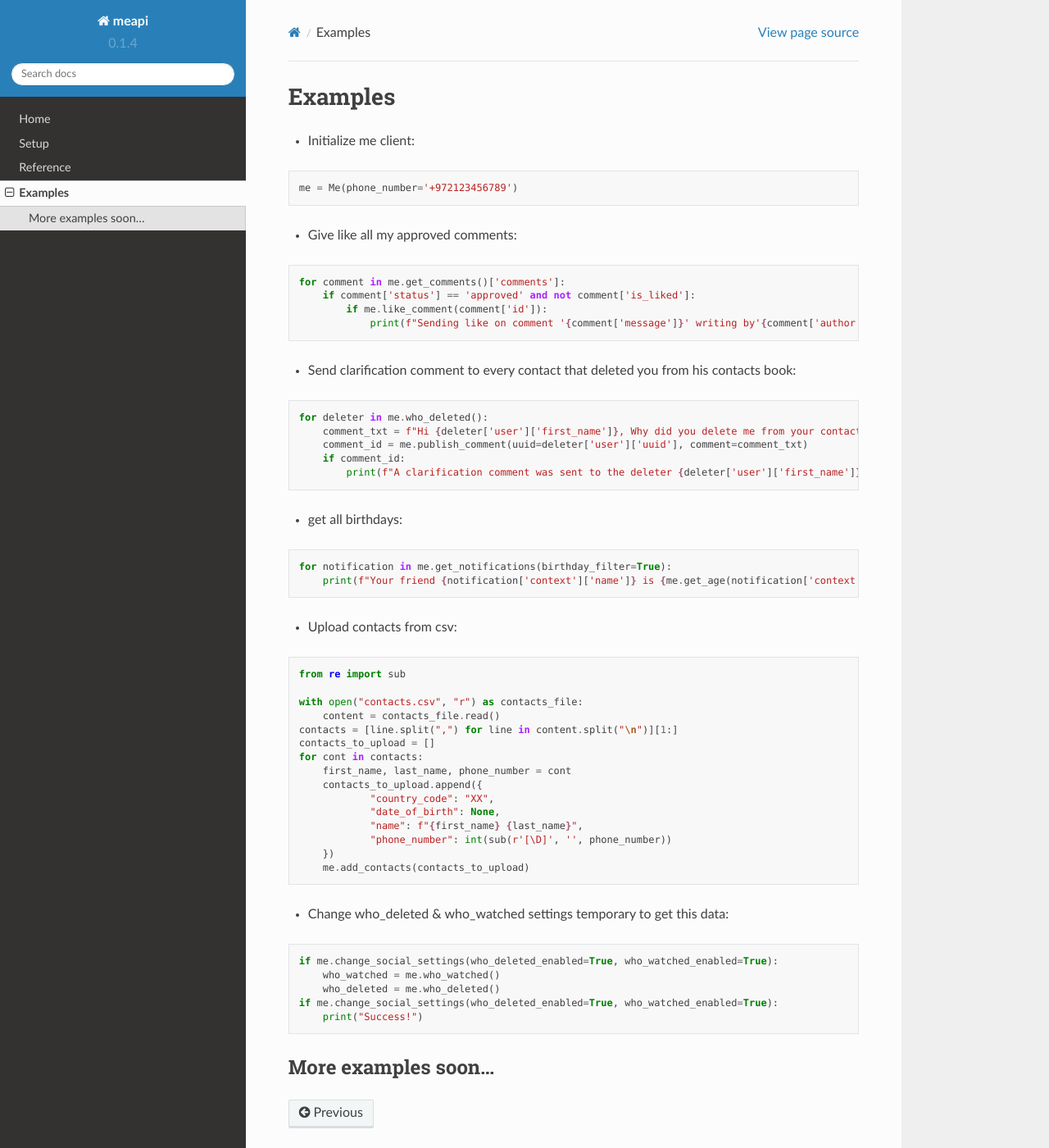
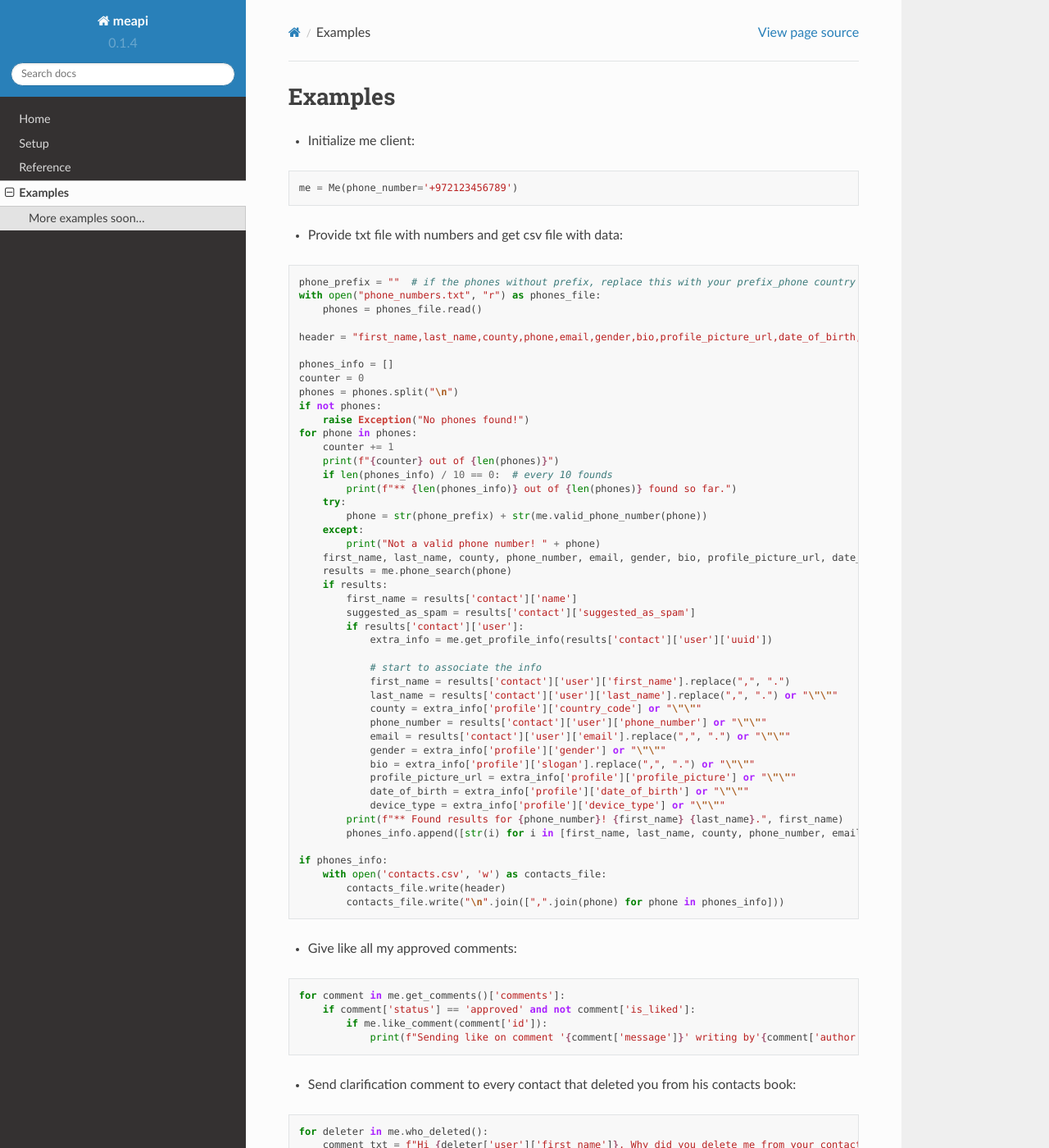
Before and after one commit to maorgershman/meapi, a Sphinx documentation site: the page built from docs/source/examples.rst, in a window 1280 px wide and 1400 px high. Shown: the whole window at 82% size. Built offline with Sphinx 7.4.7 and the Read the Docs theme 2.0.0, drawn with Linux system fonts in a browser that asks for light colours.

Commit message:
[examples.py] Add example

```diff
--- a/docs/source/examples.rst
+++ b/docs/source/examples.rst
@@ -6,6 +6,57 @@ Examples
 .. code-block:: python
 
     me = Me(phone_number='+972123456789')
+
+- Provide txt file with numbers and get csv file with data:
+
+.. code-block:: python
+
+    phone_prefix = ""  # if the phones without prefix, replace this with your prefix_phone country (972 etc.)
+    with open("phone_numbers.txt", "r") as phones_file:
+        phones = phones_file.read()
+
+    header = "first_name,last_name,county,phone,email,gender,bio,profile_picture_url,date_of_birth,device_type,suggested_as_spam\n"
+
+    phones_info = []
+    counter = 0
+    phones = phones.split("\n")
+    if not phones:
+        raise Exception("No phones found!")
+    for phone in phones:
+        counter += 1
+        print(f"{counter} out of {len(phones)}")
+        if len(phones_info) / 10 == 0:  # every 10 founds
+            print(f"** {len(phones_info)} out of {len(phones)} found so far.")
+        try:
+            phone = str(phone_prefix) + str(me.valid_phone_number(phone))
+        except:
+            print("Not a valid phone number! " + phone)
+        first_name, last_name, county, phone_number, email, gender, bio, profile_picture_url, date_of_birth, device_type, suggested_as_spam = ("\"\"",) * 11
+        results = me.phone_search(phone)
+        if results:
+            first_name = results['contact']['name']
+            suggested_as_spam = results['contact']['suggested_as_spam']
+            if results['contact']['user']:
+                extra_info = me.get_profile_info(results['contact']['user']['uuid'])
+
+                # start to associate the info
+                first_name = results['contact']['user']['first_name'].replace(",", ".")
+                last_name = results['contact']['user']['last_name'].replace(",", ".") or "\"\""
+                county = extra_info['profile']['country_code'] or "\"\""
+                phone_number = results['contact']['user']['phone_number'] or "\"\""
+                email = results['contact']['user']['email'].replace(",", ".") or "\"\""
+                gender = extra_info['profile']['gender'] or "\"\""
+                bio = extra_info['profile']['slogan'].replace(",", ".") or "\"\""
+                profile_picture_url = extra_info['profile']['profile_picture'] or "\"\""
+                date_of_birth = extra_info['profile']['date_of_birth'] or "\"\""
+                device_type = extra_info['profile']['device_type'] or "\"\""
+            print(f"** Found results for {phone_number}! {first_name} {last_name}.", first_name)
+            phones_info.append([str(i) for i in [first_name, last_name, county, phone_number, email, gender, bio, profile_picture_url, date_of_birth, device_type, suggested_as_spam]])
+
+    if phones_info:
+        with open('contacts.csv', 'w') as contacts_file:
+            contacts_file.write(header)
+            contacts_file.write("\n".join([",".join(phone) for phone in phones_info]))
 
 - Give like all my approved comments:
 
```
